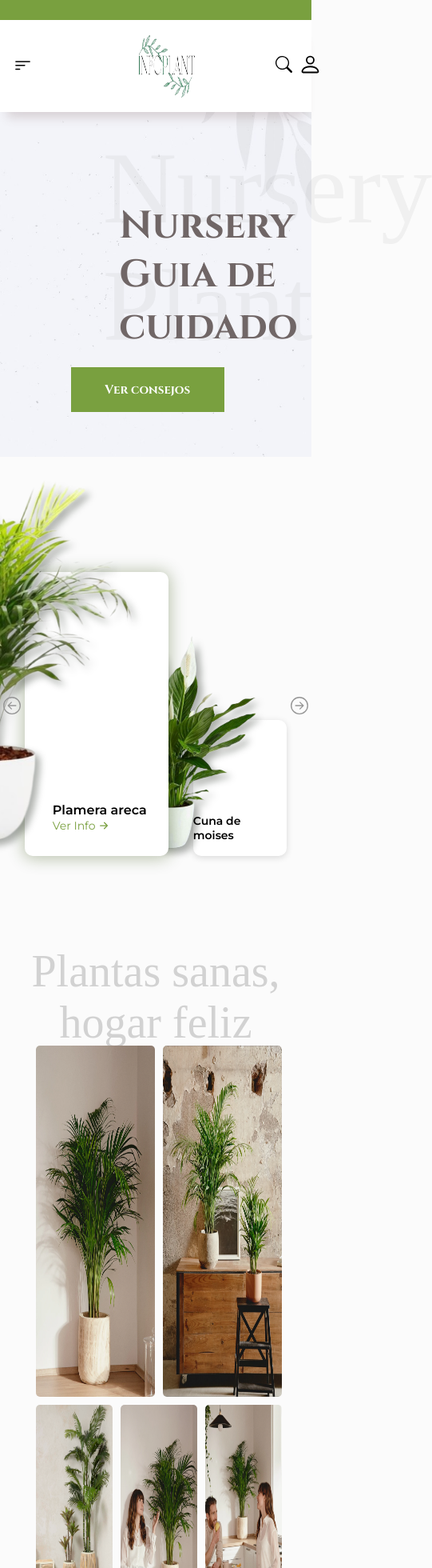
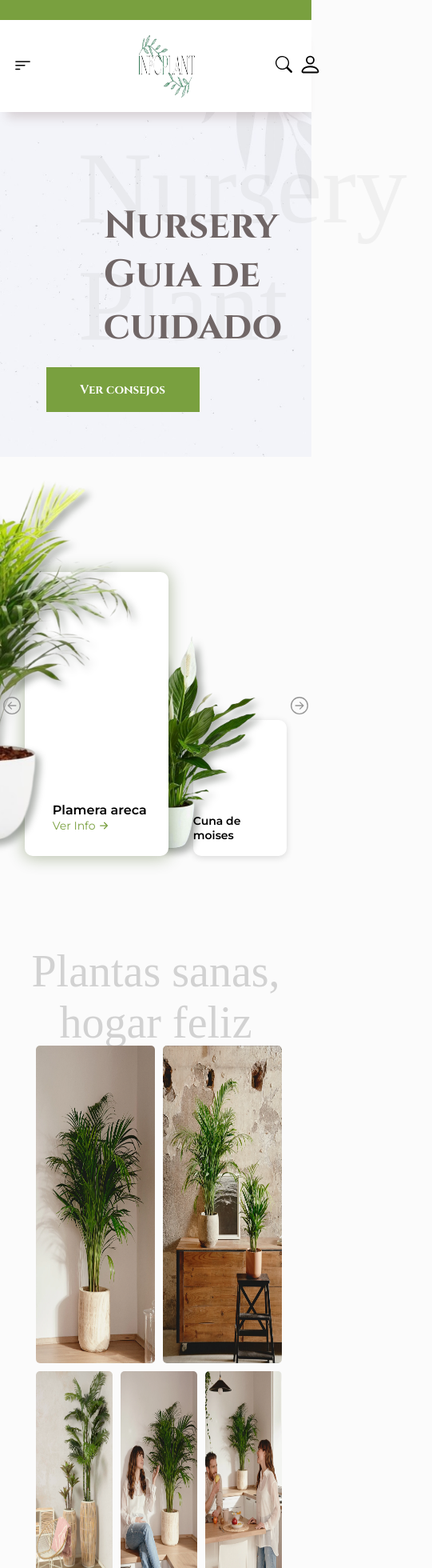
Before and after one commit to Alan-Ribeca/infoPlant, a React (Vite) app: page / in a window 390 px wide. Shown: the top 1960 px of the page at 80% size, 541 px wide, since content can reach past the window. Built offline with nearby package versions, Linux system fonts and the light colour scheme.

Commit message:
siguiendo con el responsi

```diff
--- a/src/components/info/info.scss
+++ b/src/components/info/info.scss
@@ -154,3 +154,18 @@
     font-size: 14px;
   }
 }
+
+@media screen and (max-width: 800px) {
+  .infoContainer {
+    .imgInfoTop {
+      height: 397px;
+    }
+    .imgInfo {
+      height: 255px;
+    }
+  }
+
+  .infoTexto .cuidadoGuia {
+    max-width: 76%;
+  }
+}
--- a/src/components/top/top.scss
+++ b/src/components/top/top.scss
@@ -180,15 +180,19 @@
 @media screen and (max-width: 800px) {
   .top .containerTitle {
     .titleImpresa {
-      left: 33%;
+      left: 25%;
     }
 
     .titleCursiva {
-      left: 38.3%;
+      left: 33.3%;
     }
 
     .titlePrincipal {
-      left: 38.3%;
+      left: 33.3%;
+    }
+
+    .btn {
+      right: 36%;
     }
   }
 }
```
